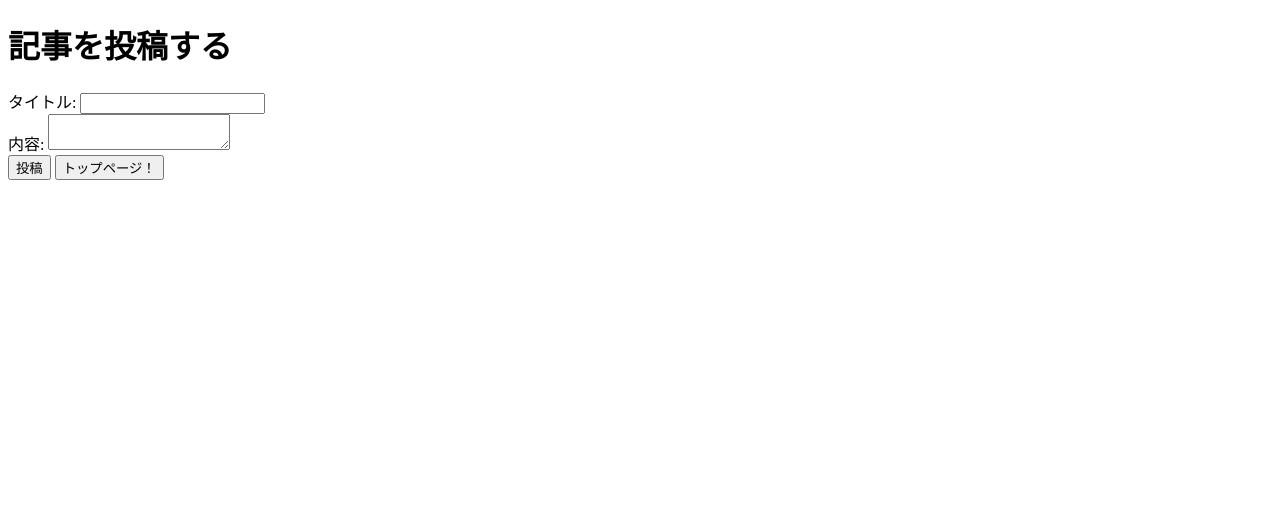
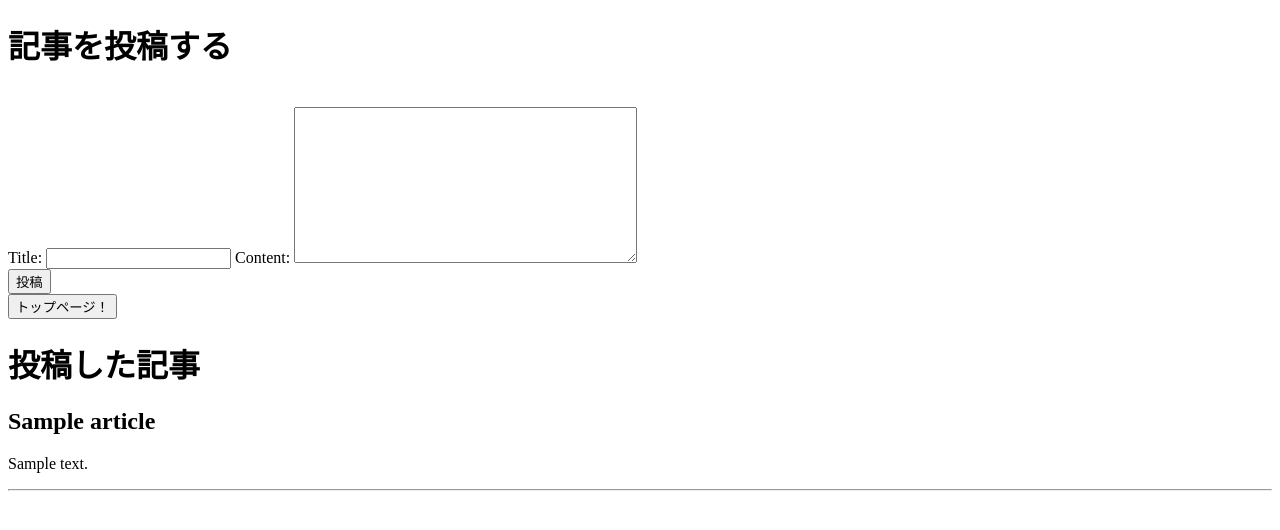
Before and after one commit to yosuke318/HandmadeBlog, a Django app: template backend/my_blog/templates/post_article.html in a window 1280 px wide. Shown: the top 530 px of the page. Run offline with Django 4.2, Linux system fonts and the light colour scheme; the template is opened without the code that fills it: values that come from a table or form of the project are taken from there, others are empty; tables that the repository leaves empty hold one stand-in row (values such as "Sample post").

Commit message:
article post and view list

```diff
--- a/backend/my_blog/forms.py
+++ b/backend/my_blog/forms.py
@@ -6,4 +6,4 @@ from .models import Article
 class ArticleForm(forms.ModelForm):
     class Meta:
         model = Article
-        fields = ['author', 'title', 'content']
+        fields = ['title', 'content']
--- a/backend/my_blog/templates/post_article.html
+++ b/backend/my_blog/templates/post_article.html
@@ -8,14 +8,28 @@
 
         <form method="post">
             {% csrf_token %}
-        <label for="title">タイトル:</label>
-        <input type="text" name="title" id="title" required>
+            {#        <label for="user" >ユーザID:</label>#}
+            {#        <li>{{ user.id }}</li>#}
+            {#        <label for="title">タイトル:</label>#}
+            {#        <input type="text" name="title" id="title" required>#}
+            {#        <br>#}
+            {#        <label for="content">内容:</label>#}
+            {#        <textarea name="content" id="content" required></textarea>#}
             <br>
-        <label for="content">内容:</label>
-        <textarea name="content" id="content" required></textarea>
+            {{ form }}
             <br>
             <button type="submit">投稿</button>
+
+        </form>
         <button onclick="location.href='../'">トップページ！</button>
-    </form>
+
+        <h1>投稿した記事</h1>
+        {% for post in posts %}
+            <div>
+                <h2>{{ post.title }}</h2>
+                <p>{{ post.content }}</p>
+            </div>
+            <hr>
+        {% endfor %}
     </body>
 </html>
```
Also changed, not shown: backend/my_blog/views.py (+14 -7 lines). Lines whose indentation alone changed are shown as unchanged.
